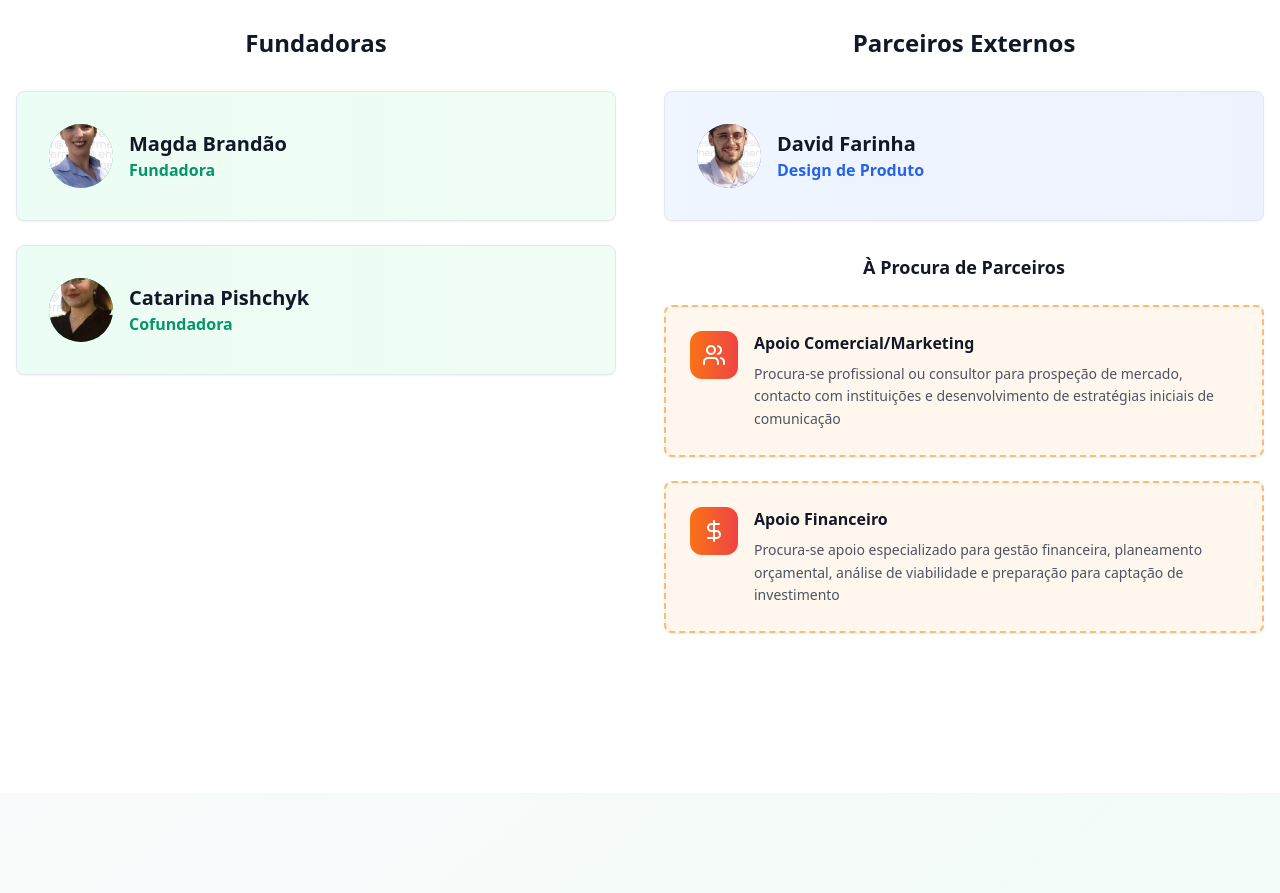
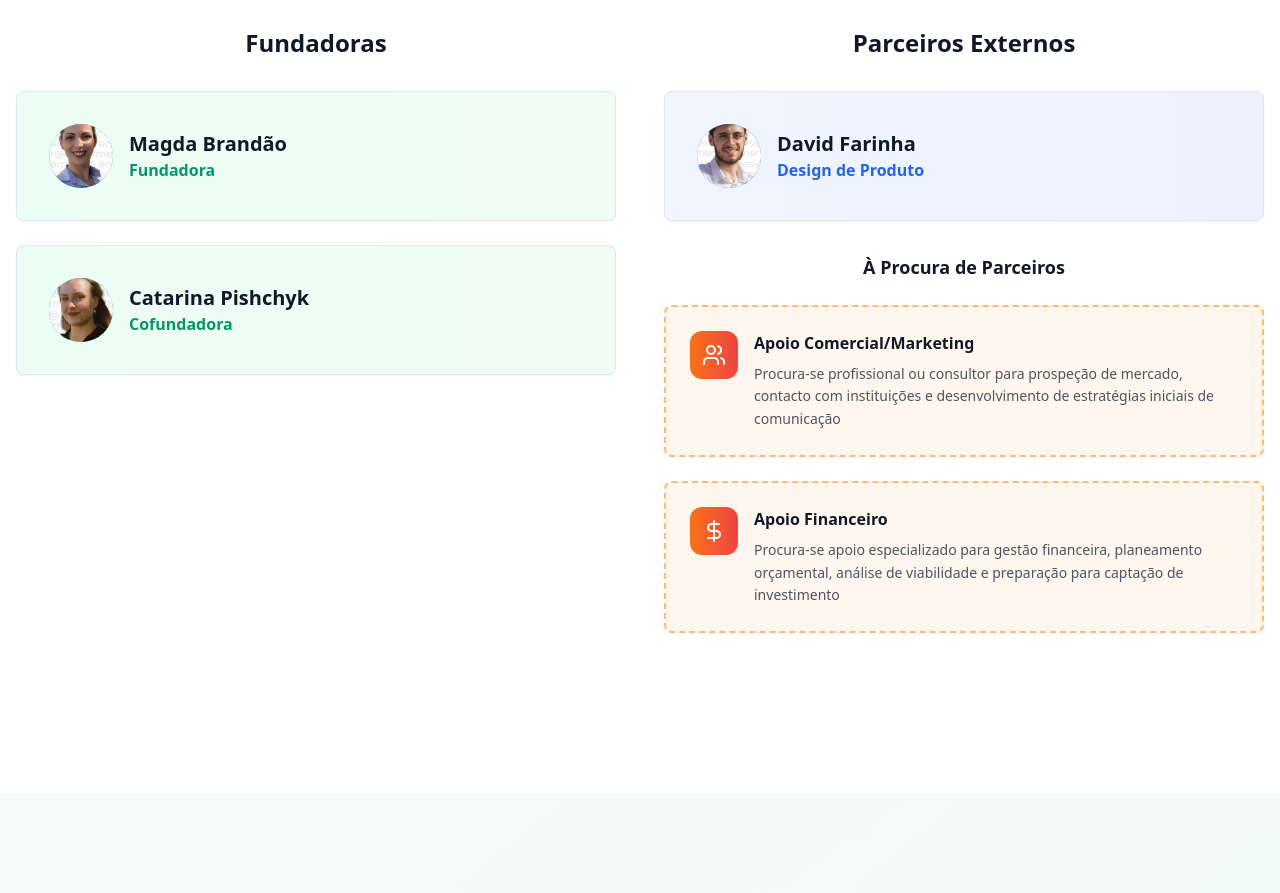
Before and after one commit to M-96306/domibag-mobile-workstation, a React (Vite) app: page / in a window 1280 px wide. Shown: the part 7800-8693 px from the top of the page. Built offline with nearby package versions, Linux system fonts and the light colour scheme.

Commit message:
Adjust team member photos
Center the faces in the photos of Catarina and Magda.

```diff
--- a/src/components/pitch/Team.tsx
+++ b/src/components/pitch/Team.tsx
@@ -60,7 +60,11 @@ export const Team = () => {
                           <img
                             src={founder.image}
                             alt={founder.name}
-                            className="w-full h-full object-cover"
+                            className="w-full h-full object-cover object-center"
+                            style={{
+                              objectPosition: founder.name === "Catarina Pishchyk" ? "center 20%" :
+                                            founder.name === "Magda Brandão" ? "center 30%" : "center"
+                            }}
                           />
                         ) : (
                           <User className="h-8 w-8 text-white" />
```
